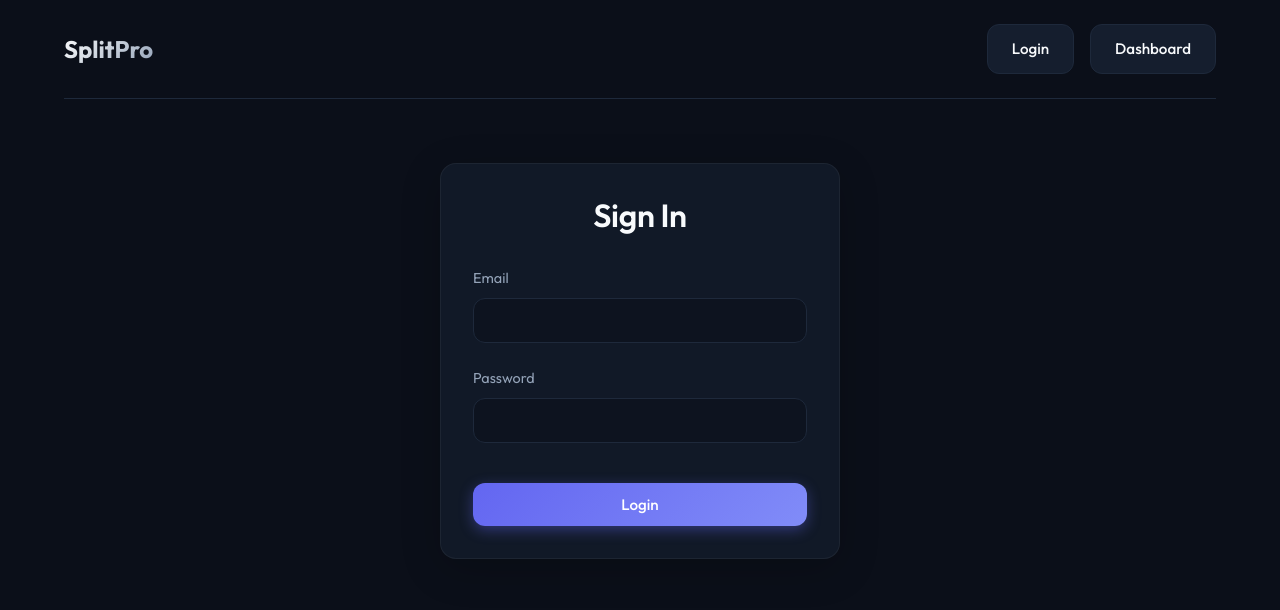
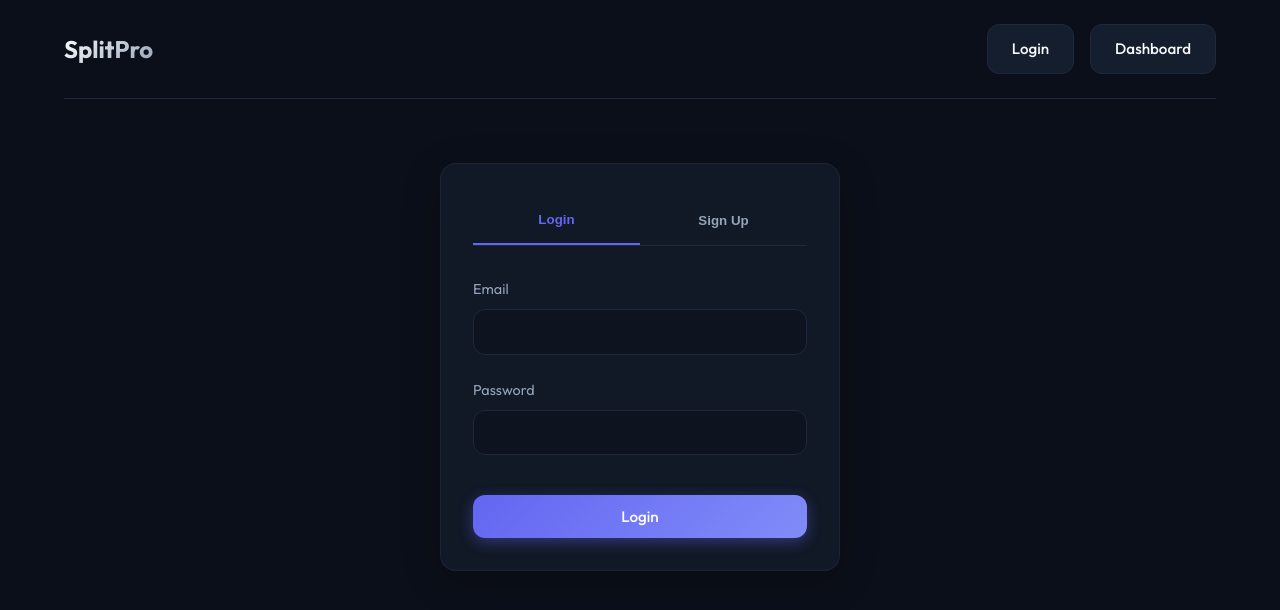
Before and after one commit to Harshkhestika/shared-expenses-app, a Next.js app: page /login in a window 1280 px wide. Shown: the top 610 px of the page. Built offline with nearby package versions, Linux system fonts and the light colour scheme.

Commit message:
feat: add user signup and enforce authentication middleware

```diff
--- a/src/app/login/page.tsx
+++ b/src/app/login/page.tsx
@@ -3,60 +3,85 @@ import { useState } from 'react';
 import { useRouter } from 'next/navigation';
 
 export default function LoginPage() {
+  const [isSignUp, setIsSignUp] = useState(false);
+  const [name, setName] = useState('');
   const [email, setEmail] = useState('');
   const [password, setPassword] = useState('');
+  const [error, setError] = useState('');
   const router = useRouter();
 
-  const [error, setError] = useState('');
-
-  const handleLogin = async (e: React.FormEvent) => {
+  const handleSubmit = async (e: React.FormEvent) => {
     e.preventDefault();
     setError('');
-    if (email && password) {
-      // Dummy check since this is a simplified assignment, we check name instead of email
-      // We will extract the name from the email prefix (e.g. "aisha@example.com" -> "Aisha")
-      const name = email.split('@')[0];
 
-      const res = await fetch('/api/auth', {
+    if (isSignUp) {
+      if (name && email && password) {
+        const res = await fetch('/api/auth/signup', {
           method: 'POST',
-        body: JSON.stringify({ name })
+          body: JSON.stringify({ name, email, password })
         });
         if (res.ok) {
           router.push('/groups');
           router.refresh();
         } else {
-        setError('User not found in the database. (Try aisha@example.com, rohan@...)');
+          const data = await res.json();
+          setError(data.error || 'Signup failed.');
+        }
+      }
+    } else {
+      if (email && password) {
+        const userName = email.split('@')[0];
+        const res = await fetch('/api/auth', {
+          method: 'POST',
+          body: JSON.stringify({ name: userName })
+        });
+        if (res.ok) {
+          router.push('/groups');
+          router.refresh();
+        } else {
+          setError('User not found. Try aisha@example.com or sign up!');
+        }
       }
     }
   };
 
   return (
     <div className="glass-panel" style={{ maxWidth: '400px', margin: '0 auto', marginTop: '4rem' }}>
-      <h2 style={{ textAlign: 'center', marginBottom: '2rem' }}>Sign In</h2>
-      <form onSubmit={handleLogin}>
+      <div style={{ display: 'flex', marginBottom: '2rem', borderBottom: '1px solid var(--border)' }}>
+        <button
+          onClick={() => setIsSignUp(false)}
+          style={{ flex: 1, padding: '1rem', background: 'none', border: 'none', color: !isSignUp ? 'var(--primary)' : 'var(--text-muted)', borderBottom: !isSignUp ? '2px solid var(--primary)' : 'none', cursor: 'pointer', fontWeight: 'bold' }}
+        >
+          Login
+        </button>
+        <button
+          onClick={() => setIsSignUp(true)}
+          style={{ flex: 1, padding: '1rem', background: 'none', border: 'none', color: isSignUp ? 'var(--primary)' : 'var(--text-muted)', borderBottom: isSignUp ? '2px solid var(--primary)' : 'none', cursor: 'pointer', fontWeight: 'bold' }}
+        >
+          Sign Up
+        </button>
+      </div>
+
+      <form onSubmit={handleSubmit}>
+        {isSignUp && (
+          <div className="input-group">
+            <label>Full Name</label>
+            <input type="text" className="input-field" required={isSignUp} value={name} onChange={(e) => setName(e.target.value)} />
+          </div>
+        )}
         <div className="input-group">
           <label>Email</label>
-          <input
-            type="email"
-            className="input-field"
-            required
-            value={email}
-            onChange={(e) => setEmail(e.target.value)}
-          />
+          <input type="email" className="input-field" required value={email} onChange={(e) => setEmail(e.target.value)} />
         </div>
         <div className="input-group">
           <label>Password</label>
-          <input
-            type="password"
-            className="input-field"
-            required
-            value={password}
-            onChange={(e) => setPassword(e.target.value)}
-          />
+          <input type="password" className="input-field" required value={password} onChange={(e) => setPassword(e.target.value)} />
         </div>
+
         <button type="submit" className="btn btn-primary" style={{ width: '100%', marginTop: '1rem' }}>
-          Login
+          {isSignUp ? 'Create Account' : 'Login'}
         </button>
+
         {error && <div style={{ marginTop: '1rem', color: 'var(--danger)', fontSize: '0.9rem', textAlign: 'center' }}>{error}</div>}
       </form>
     </div>
```
Also changed, not shown: src/app/api/auth/signup/route.ts (added, +36 -0 lines), src/middleware.ts (added, +26 -0 lines). Lines whose indentation alone changed are shown as unchanged.
